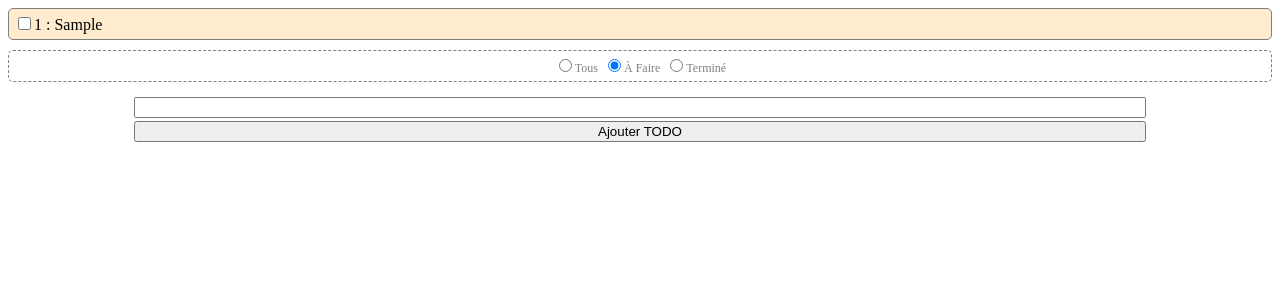
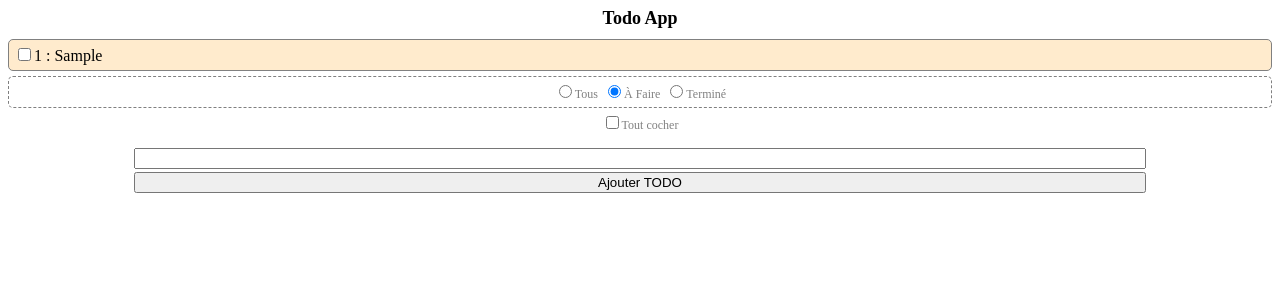
Before and after one commit to QuentinLeCaignec/formation-vue, a Vue app: page / in a window 1280 px wide. Both pictures are taken after typing "Sample" into the empty fields and a click on the button "Ajouter TODO". Shown: the top 300 px of the page. Built offline with nearby package versions, Linux system fonts and the light colour scheme.

Commit message:
exercice v-if

```diff
--- a/src/App.vue
+++ b/src/App.vue
@@ -1,23 +1,25 @@
 <script setup lang="ts">
-import {computed, reactive, ref} from "vue";
+import { computed, ref } from 'vue'
 
 interface ITodo {
-  text: string;
-  done: boolean;
-  id: number;
+  text: string
+  done: boolean
+  id: number
 }
 
-type TFilter = "all" | "todo" | "done";
+type TFilter = 'all' | 'todo' | 'done'
 
 /* Static Data */
 const labels = {
-  button: "Ajouter TODO",
-  empty: "Rien à faire !",
+  button: 'Ajouter TODO',
+  empty: 'Rien à faire !',
   filters: {
-    all: "Tous",
-    todo: "À Faire",
-    done: "Terminé"
-  }
+    all: 'Tous',
+    todo: 'À Faire',
+    done: 'Terminé'
+  },
+  notAllDone: 'Tout cocher',
+  allDone: 'Tout décocher'
 }
 
 /* Methods */
@@ -26,73 +28,104 @@ function handleSubmit() {
     const newTodoObject: ITodo = {
       text: newTodo.value as string,
       done: false,
-      id: todos.length + 1
+      id: todos.value.length + 1
     }
-    todos.push(newTodoObject);
-    newTodo.value = null;
+    todos.value.push(newTodoObject)
+    newTodo.value = null
   }
 }
 
+function handleDoneChange() {
+  const newValue = !allDone.value
+  todos.value.map((todo) => (todo.done = newValue))
+}
+
 /* Data */
-const newTodo = ref<string | null>(null);
-const todos = reactive<Array<ITodo>>([]);
-const currentFilter = ref<TFilter>("todo");
+const newTodo = ref<string | null>(null)
+const todos = ref<Array<ITodo>>([])
+const currentFilter = ref<TFilter>('todo')
 
 /* Computed */
-const filteredTodos = computed(() => {
-  if (currentFilter.value === "todo") {
-    return todos.filter(todo => !todo.done)
-  } else if (currentFilter.value === "done") {
-    return todos.filter(todo => todo.done)
+const filteredTodos = computed<Array<ITodo>>(() => {
+  if (currentFilter.value === 'todo') {
+    return todos.value.filter((todo) => !todo.done)
+  } else if (currentFilter.value === 'done') {
+    return todos.value.filter((todo) => todo.done)
   } else {
-    return todos
+    return todos.value
   }
 })
-const emptyCondition = computed<boolean>(() => {
-  return todos.length === 0 || (todos.length > 0 && todos.every(todo => todo.done))
-})
+const emptyCondition = computed<boolean>(() => todos.value.length === 0)
+const allDone = computed<boolean>(() => todos.value.every((todo) => todo.done))
+const indeterminate = computed<boolean>(
+  () => !todos.value.every((todo) => todo.done) && todos.value.some((todo) => todo.done)
+)
 </script>
 
 <template>
+  <h1 class="TodoApp__Title">Todo App</h1>
   <div class="TodoApp__Content">
     <div class="TodoApp__Todos">
-      <div v-for="(todo, index) of filteredTodos" :key="index + todo.id"
-           :class="['TodoApp__Todo', { 'TodoApp__Todo_isDone': todo.done}]">
-        <input type="checkbox" v-model="todo.done"/>
+      <div class="TodoApp__Empty" v-if="emptyCondition || allDone">{{ labels.empty }}</div>
+      <div
+        v-for="(todo, index) of filteredTodos"
+        :key="index + todo.id"
+        :class="['TodoApp__Todo', { TodoApp__Todo_isDone: todo.done }]"
+      >
+        <input type="checkbox" v-model="todo.done" />
         <span>{{ todo.id }} : {{ todo.text }}</span>
       </div>
     </div>
-    <div>{{ emptyCondition ? labels.empty : "" }}</div>
     <div class="TodoApp__Filters">
       <div class="TodoApp__Filter">
-        <input type="radio" name="filters" id="all" value="all" v-model="currentFilter">
+        <input type="radio" name="filters" id="all" value="all" v-model="currentFilter" />
         <label for="all">{{ labels.filters.all }}</label>
       </div>
       <div class="TodoApp__Filter">
-        <input type="radio" name="filters" id="todo" value="todo" v-model="currentFilter">
+        <input type="radio" name="filters" id="todo" value="todo" v-model="currentFilter" />
         <label for="todo">{{ labels.filters.todo }}</label>
       </div>
       <div class="TodoApp__Filter">
-        <input type="radio" name="filters" id="done" value="done" v-model="currentFilter">
+        <input type="radio" name="filters" id="done" value="done" v-model="currentFilter" />
         <label for="done">{{ labels.filters.done }}</label>
       </div>
     </div>
+    <div class="TodoApp__AllDone" v-if="!emptyCondition">
+      <input
+        type="checkbox"
+        id="allDone"
+        :checked="allDone"
+        :indeterminate="indeterminate"
+        @change="handleDoneChange"
+      />
+      <label for="allDone" v-if="allDone">{{ labels.allDone }}</label>
+      <label for="allDone" v-else>{{ labels.notAllDone }}</label>
+    </div>
   </div>
   <form class="TodoApp__Form" @submit.stop.prevent="handleSubmit">
-    <input class="new-todo" v-model="newTodo">
+    <input class="new-todo" v-model="newTodo" />
     <button type="submit">{{ labels.button }}</button>
   </form>
 </template>
 
 <style lang="scss">
-
 .TodoApp {
+  &__Title {
+    font-size: 18px;
+    text-align: center;
+    margin: 0;
+  }
 
   &__Content {
     display: flex;
     flex-direction: column;
     gap: 5px;
-    margin-bottom: 10px;
+    margin: 10px 0;
+  }
+
+  &__Empty {
+    text-align: center;
+    font-size: 12px;
   }
 
   &__Todos {
@@ -127,6 +160,12 @@ const emptyCondition = computed<boolean>(() => {
     color: gray;
   }
 
+  &__AllDone {
+    font-size: 12px;
+    color: gray;
+    text-align: center;
+  }
+
   &__Form {
     width: 80%;
     margin: auto;
```
